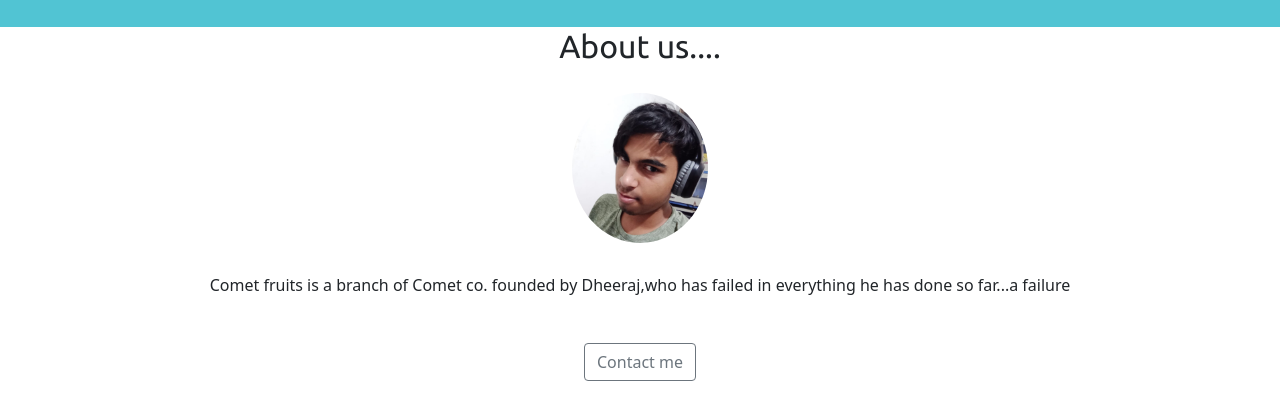
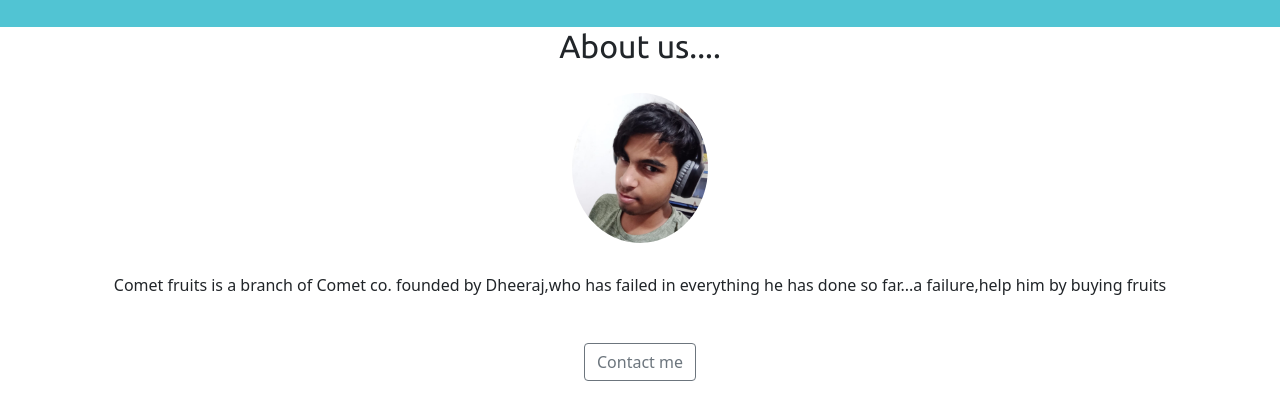
Before and after one commit to dheeraj70/cometfruits, a plain HTML site: page index.html in a window 1280 px wide. Shown: the part 2350-2749 px from the top of the page. Drawn offline with nearby package versions, Linux system fonts and the light colour scheme.

Commit message:
Update index.html

```diff
--- a/index.html
+++ b/index.html
@@ -289,7 +289,7 @@
   <section id="about">
     <h2 class="fhead">About us....</h2>
     <img class="mypic" src="img/dheer.jpg" alt="dheer">
-    <p class="aboutdis">Comet fruits is a branch of Comet co. founded by Dheeraj,who has failed in everything he has done so far...a failure</p>
+    <p class="aboutdis">Comet fruits is a branch of Comet co. founded by Dheeraj,who has failed in everything he has done so far...a failure,help him by buying fruits</p>
     <button style="margin-bottom: 20px;" type="button" class="btn btn-outline-secondary">Contact me</button>
     <div class="row" style="padding: 20px 100px 20px 100px;margin: 0;">
       <div class="col">
```
